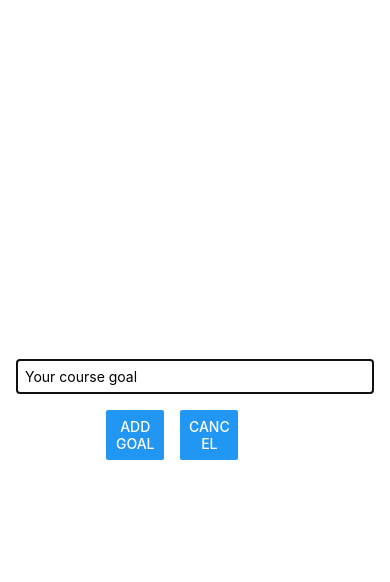
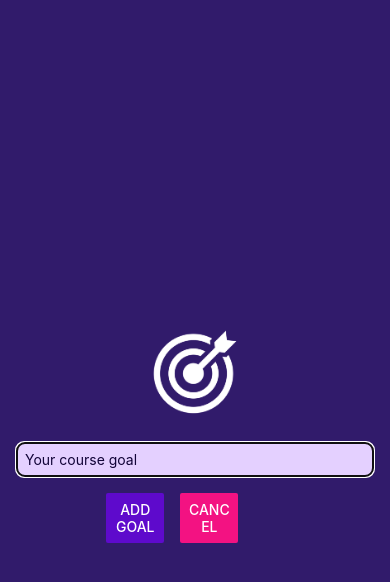
Before and after one commit to umairshaik/React_Native_Dev, a React Native app in the folder RNCourse/: screen / in a window 390 px wide. Both pictures are taken after a click on the button "ADD NEW GOAL". Shown: the top 582 px of the page. Built offline with nearby package versions, Linux system fonts and the light colour scheme.

Commit message:
[Umair] Statusbar, Image, app.json

```diff
--- a/RNCourse/App.js
+++ b/RNCourse/App.js
@@ -1,15 +1,9 @@
 import { useState } from "react";
-import {
-  Button,
-  FlatList,
-  ScrollView,
-  StyleSheet,
-  Text,
-  TextInput,
-  View,
-} from "react-native";
+import { Button, FlatList, StyleSheet, Text, View } from "react-native";
+
 import GoalItem from "./components/GoalItem";
 import GoalInput from "./components/GoalInput";
+import { StatusBar } from "expo-status-bar";
 
 export default function App() {
   const [modalIsVisible, setModalIsVisible] = useState(false);
@@ -42,12 +36,16 @@ export default function App() {
   }
 
   return (
+    <>
+      <StatusBar style="light" />
       <View style={styles.appContatiner}>
+        <View style={styles.addGoalButton}>
           <Button
             title="Add New Goal"
             color="#5e0acc"
             onPress={startAddGoalHandler}
           />
+        </View>
         <GoalInput
           onAddGoal={addGoalHandler}
           visible={modalIsVisible}
@@ -72,6 +70,7 @@ export default function App() {
           />
         </View>
       </View>
+    </>
   );
 }
 
@@ -83,11 +82,14 @@ const styles = StyleSheet.create({
   },
 
   goalsHeadder: {
-    color: "brown",
+    color: "#ffffff",
     fontWeight: "bold",
     fontSize: 16,
   },
   goalsContainer: {
     flex: 5,
   },
+  addGoalButton: {
+    alignItems: "flex-end",
+  },
 });
--- a/RNCourse/app.json
+++ b/RNCourse/app.json
@@ -6,6 +6,7 @@
     "orientation": "portrait",
     "icon": "./assets/icon.png",
     "userInterfaceStyle": "light",
+    "backgroundColor":"#1e085a",
     "splash": {
       "image": "./assets/splash.png",
       "resizeMode": "contain",
--- a/RNCourse/components/GoalInput.js
+++ b/RNCourse/components/GoalInput.js
@@ -1,5 +1,12 @@
 import { useState } from "react";
-import { TextInput, View, Button, StyleSheet, Modal } from "react-native";
+import {
+  TextInput,
+  View,
+  Button,
+  StyleSheet,
+  Modal,
+  Image,
+} from "react-native";
 
 function GoalInput(props) {
   const [inputText, setInputText] = useState("");
@@ -17,6 +24,10 @@ function GoalInput(props) {
   return (
     <Modal visible={props.visible} animationType="slide">
       <View style={styles.inputContatiner}>
+        <Image
+          style={styles.image}
+          source={require("../assets/images/goal.png")}
+        />
         <TextInput
           placeholder="Your course goal"
           style={styles.testInputStyle}
@@ -25,10 +36,14 @@ function GoalInput(props) {
         />
         <View style={styles.buttonContainer}>
           <View style={styles.button}>
-            <Button title="Add Goal" onPress={addGoalHandler} />
+            <Button
+              title="Add Goal"
+              onPress={addGoalHandler}
+              color={"#5e0acc"}
+            />
           </View>
           <View style={styles.button}>
-            <Button title="Cancel" onPress={props.onCancel} />
+            <Button title="Cancel" onPress={props.onCancel} color={"#f31282"} />
           </View>
         </View>
       </View>
@@ -40,8 +55,11 @@ export default GoalInput;
 const styles = StyleSheet.create({
   testInputStyle: {
     borderWidth: 1,
-    borderColor: "#cccccc",
+    borderColor: "#e4d0ff",
+    backgroundColor: "#e4d0ff",
     width: "100%",
+    color: "#120438",
+    borderRadius: 8,
     padding: 8,
   },
   inputContatiner: {
@@ -49,9 +67,7 @@ const styles = StyleSheet.create({
     padding: 16,
     justifyContent: "center",
     alignItems: "center",
-    marginBottom: 24,
-    borderBottomWidth: 1,
-    borderBottomColor: "#cccccc",
+    backgroundColor: "#311b6b",
   },
   buttonContainer: {
     marginTop: 16,
@@ -61,4 +77,9 @@ const styles = StyleSheet.create({
     width: "30%",
     marginHorizontal: 8,
   },
+  image: {
+    width: 100,
+    height: 100,
+    margin: 20,
+  },
 });
```
Also changed, not shown: RNCourse/assets/images/goal.png (added). Lines whose indentation alone changed are shown as unchanged.
